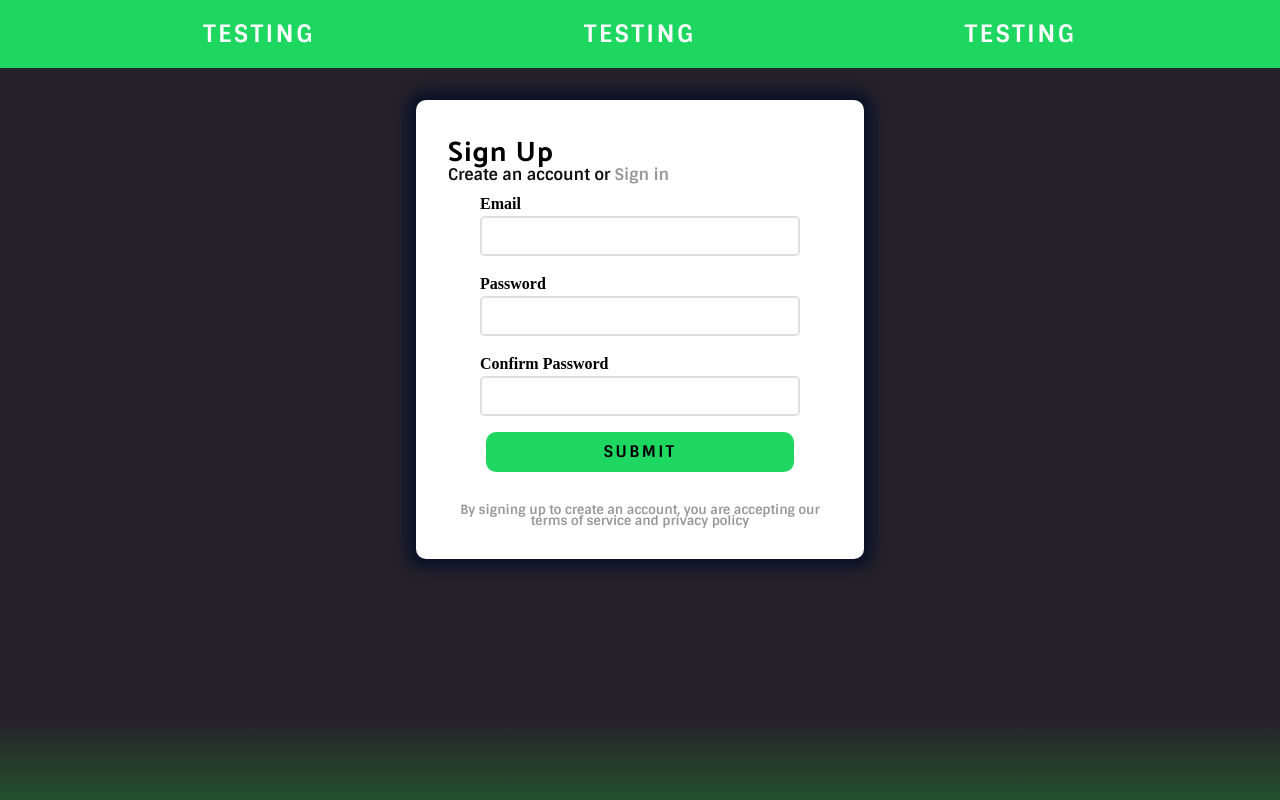
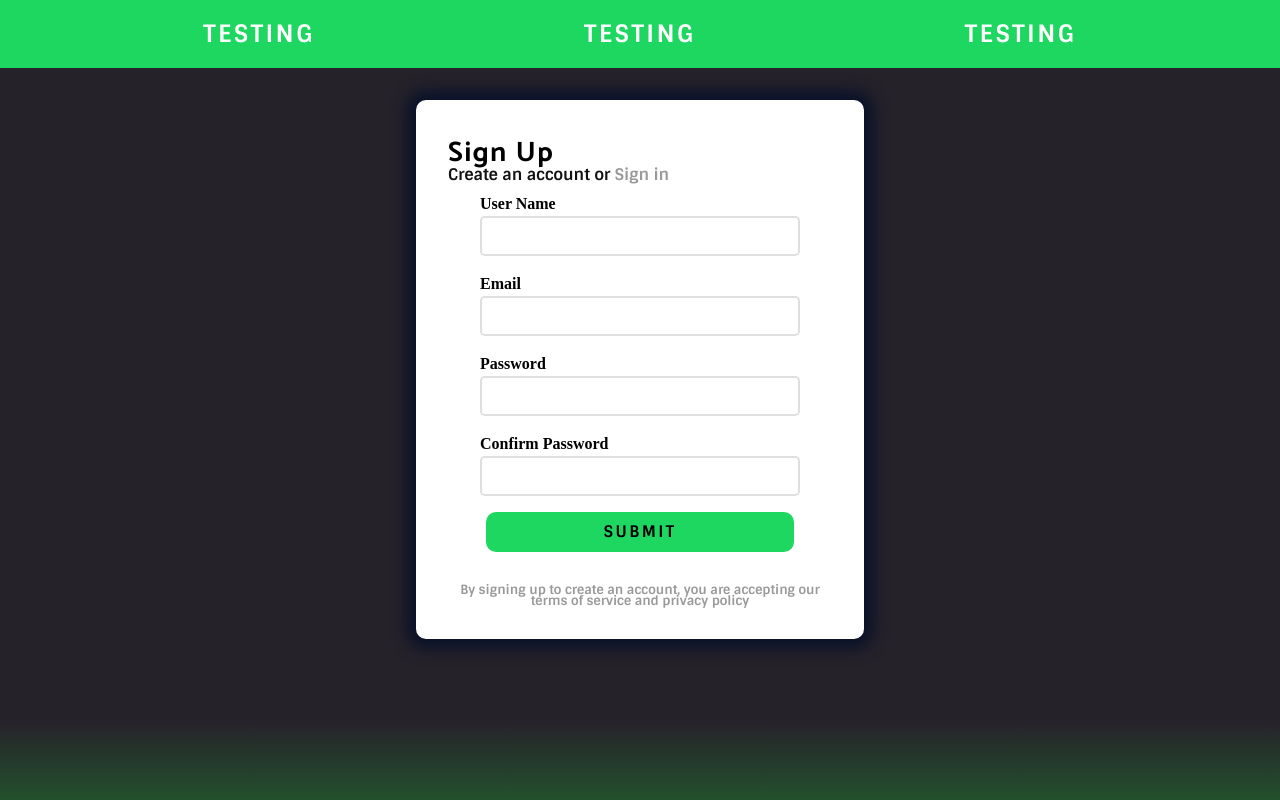
Before and after one commit to GonzalezEzequiel-FS-1/SpotifyAPI, a React (Vite) app in the folder FrontEnd/: page /signup in a window 1280 px wide. Built offline with nearby package versions, Linux system fonts and the light colour scheme; a web font is replaced by a local one.

Commit message:
Signup screen working, user creted on DB

```diff
--- a/FrontEnd/src/Pages/SignUp.jsx
+++ b/FrontEnd/src/Pages/SignUp.jsx
@@ -5,38 +5,40 @@ import { Link } from "react-router-dom";
 import { useState } from "react";
 import { useNavigate } from "react-router-dom";
 import axios from "axios";
-const API_URL=`http://localhost:3069/api/user`
+const API_URL = `http://localhost:3069/api/user`
 export default function SignUp() {
     const navigate = useNavigate();
-    const[email, setEmail]=useState('')
-    const[password, setPassword]=useState('')
-    const[confirm, setConfirm]=useState('')
-    const[error, setError]=useState(null)
+    const [user, setUser] = useState('')
+    const [email, setEmail] = useState('')
+    const [password, setPassword] = useState('')
+    const [confirm, setConfirm] = useState('')
+    const [error, setError] = useState(null)
     //const[loading, setLoading]=useState(true)
-
 
 
     const handleSubmit = async (e) => {
         e.preventDefault()
-        try{
-        const response = await axios.post(`${API_URL}`,{
-            user:{
-                first_name:null,
-                last_name:null,
-                userName:null,
-                email,
-                password,
-                birthday:null,
-                favorites:null
-            }
+        if(password !== confirm){
+            setError("Passwords does not match")
+            return
+        }
+        try {
+
+            const response = await axios.post(`${API_URL}`, {
+                "user": {
+
+                     "user_name": user,
+                    "email": email,
+                    "password": password,
+                }
             })
             console.log(response.data)
             //setLoading(false)
             navigate("/home")
-    }catch(error){
-        setError(error.message);
+        } catch (error) {
+            setError(error.response?.data?.message || error.message);
+        }
     }
-}
     return (
         <Container onSubmit={handleSubmit}>
             <TopContainer>
@@ -45,12 +47,21 @@ export default function SignUp() {
                 <SubTitle>Create an account or<TextLink to={"/signin"}>Sign in</TextLink></SubTitle>
             </TopContainer>
             <FieldContainer>
+                <Label>User Name</Label>
+                <TextField
+                    placeholder=""
+                    type="text"
+                    value={user}
+                    onChange={(e) => setUser(e.target.value)}
+                />
+                </FieldContainer>
+            <FieldContainer>
                 <Label>Email</Label>
                 <TextField
                     placeholder=""
                     type="email"
                     value={email}
-                    onChange={(e)=>setEmail(e.target.value)}
+                    onChange={(e) => setEmail(e.target.value)}
                 />
             </FieldContainer>
             <FieldContainer>
@@ -59,7 +70,7 @@ export default function SignUp() {
                     placeholder=""
                     type="password"
                     value={password}
-                    onChange={(e)=>setPassword(e.target.value)}
+                    onChange={(e) => setPassword(e.target.value)}
                 />
             </FieldContainer>
             <FieldContainer>
@@ -68,7 +79,7 @@ export default function SignUp() {
                     placeholder=""
                     type="password"
                     value={confirm}
-                    onChange={(e)=>setConfirm(e.target.value)}
+                    onChange={(e) => setConfirm(e.target.value)}
                 />
             </FieldContainer>
 
```
Also changed, not shown: 2 other files (tests, documents, lock files or other folders).
